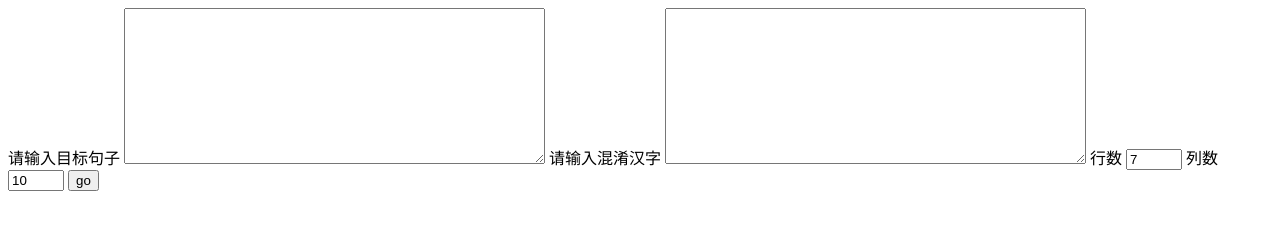
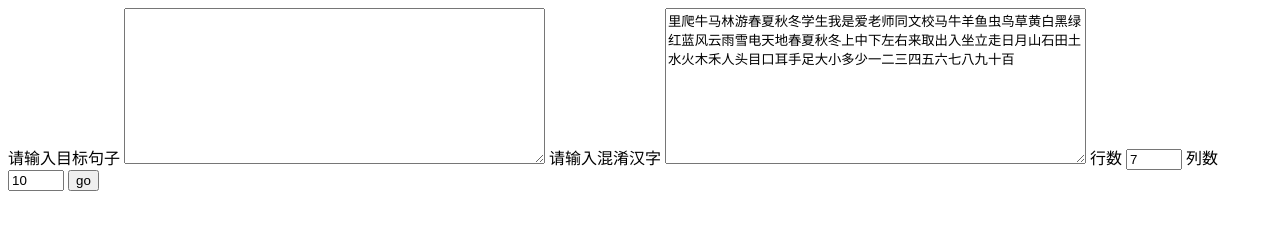
Before and after one commit to zhuqiwen/chinese_learning_sentence_maze_table, a plain HTML site: page index.html in a window 1280 px wide. Drawn offline with Linux system fonts and the light colour scheme.

Commit message:
add default chars for confusion

```diff
--- a/index.html
+++ b/index.html
@@ -9,7 +9,7 @@
         <textarea id="sentence" name="sentence" rows="10" cols="50"></textarea>
 
         <label for="chars">请输入混淆汉字</label>
-        <textarea id="chars" name="chars" rows="10" cols="50"></textarea>
+        <textarea id="chars" name="chars" rows="10" cols="50">里爬牛马林游春夏秋冬学生我是爱老师同文校马牛羊鱼虫鸟草黄白黑绿红蓝风云雨雪电天地春夏秋冬上中下左右来取出入坐立走日月山石田土水火木禾人头目口耳手足大小多少一二三四五六七八九十百</textarea>
 
         <label for="numberRow">行数</label>
         <input type="number" id="numberRow" name="numberRow" value="7" max="15" min="3"/>
```
